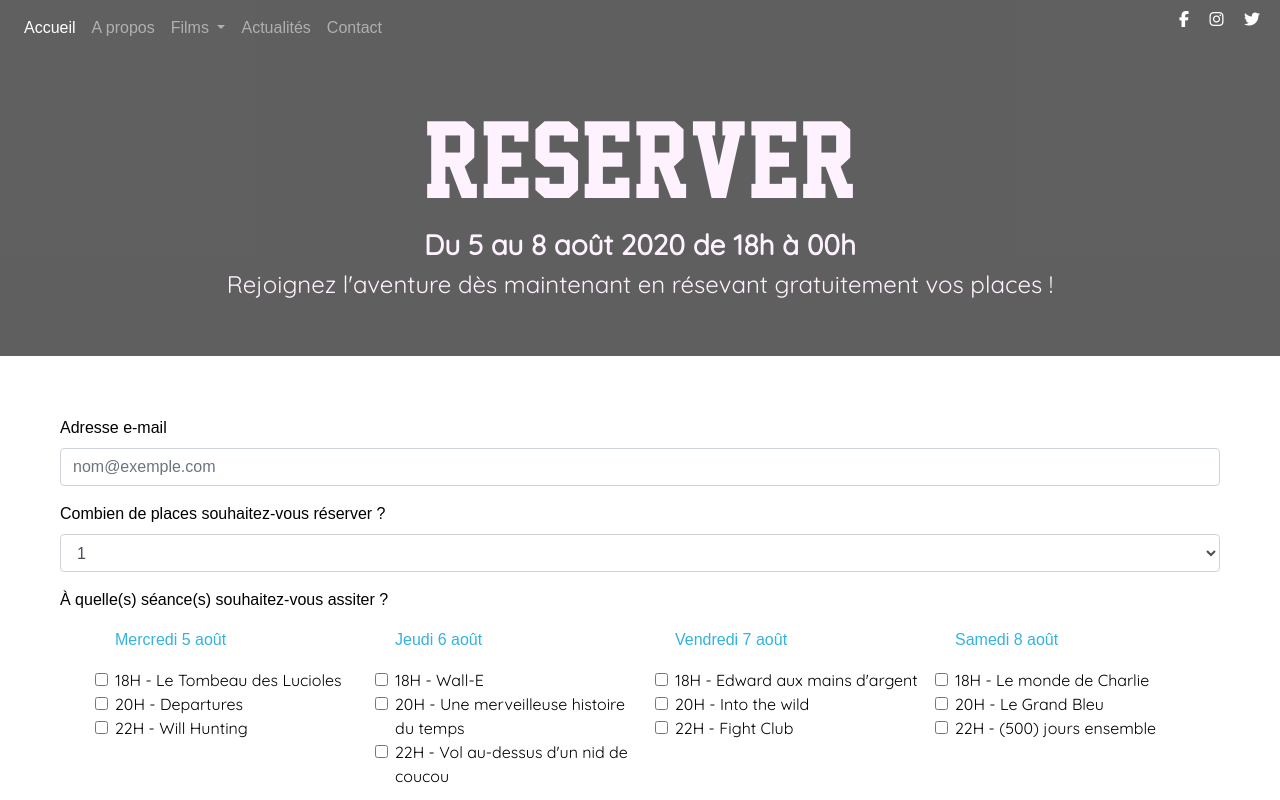
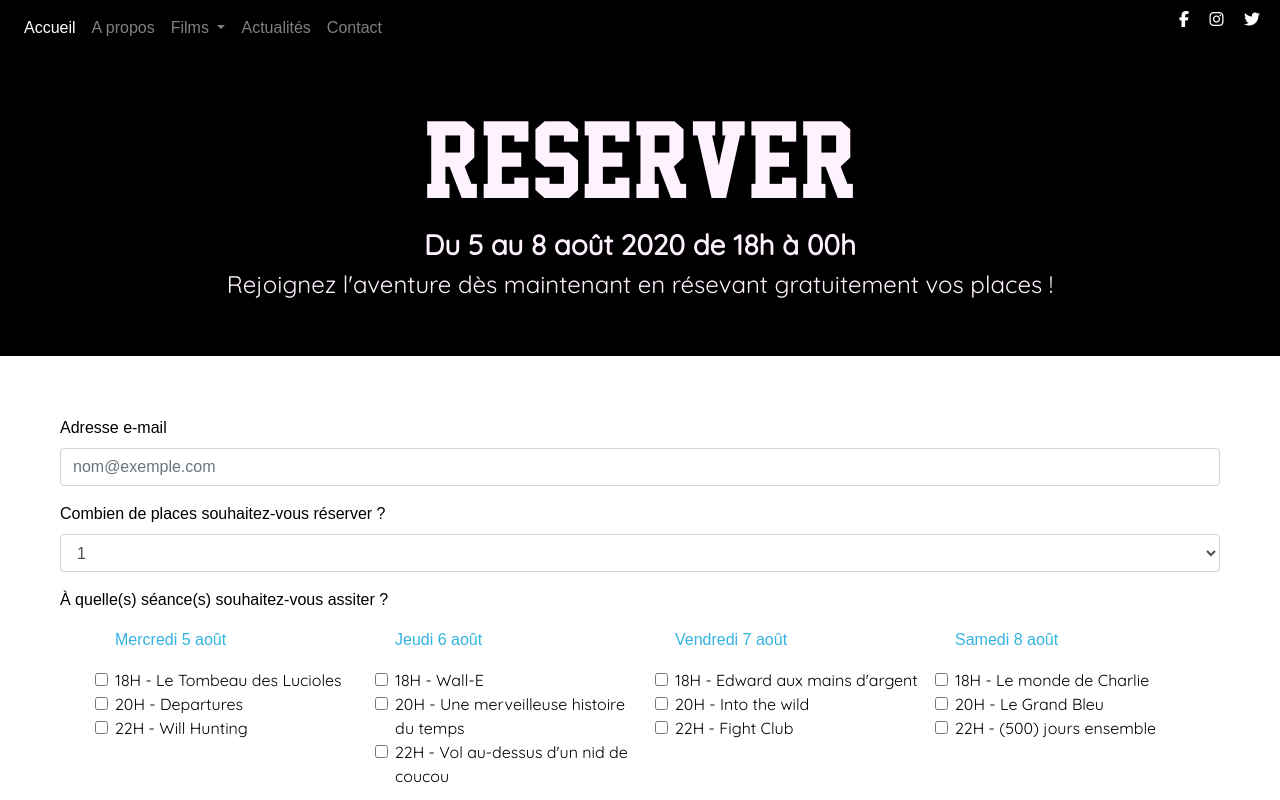
Before and after one commit to JulieMolla/OCR_PFILMS, a plain HTML site: page form.html in a window 1280 px wide. Shown: the top 800 px of the page. Drawn offline with nearby package versions, Linux system fonts and the light colour scheme.

Commit message:
color heading form

```diff
--- a/form.css
+++ b/form.css
@@ -32,7 +32,7 @@
     padding-top: 100px;
     padding-bottom: 50px;
     text-align: center;
-    background-color: rgba(51, 51, 51, 0.781);
+    background-color: black;
     color: #FFF2FF;
 }
 
```
